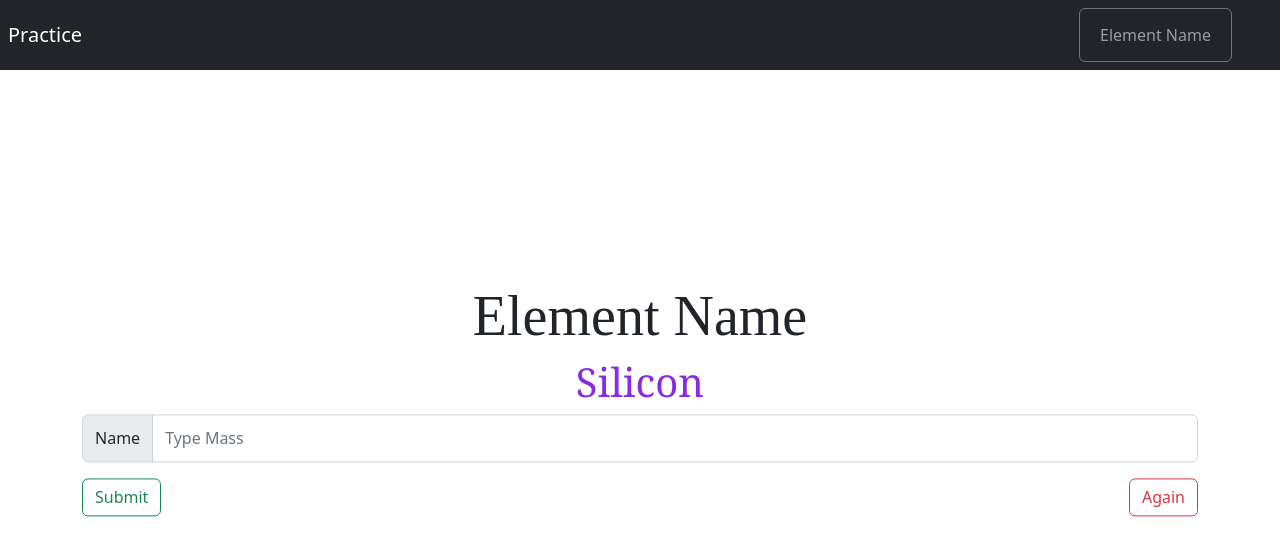
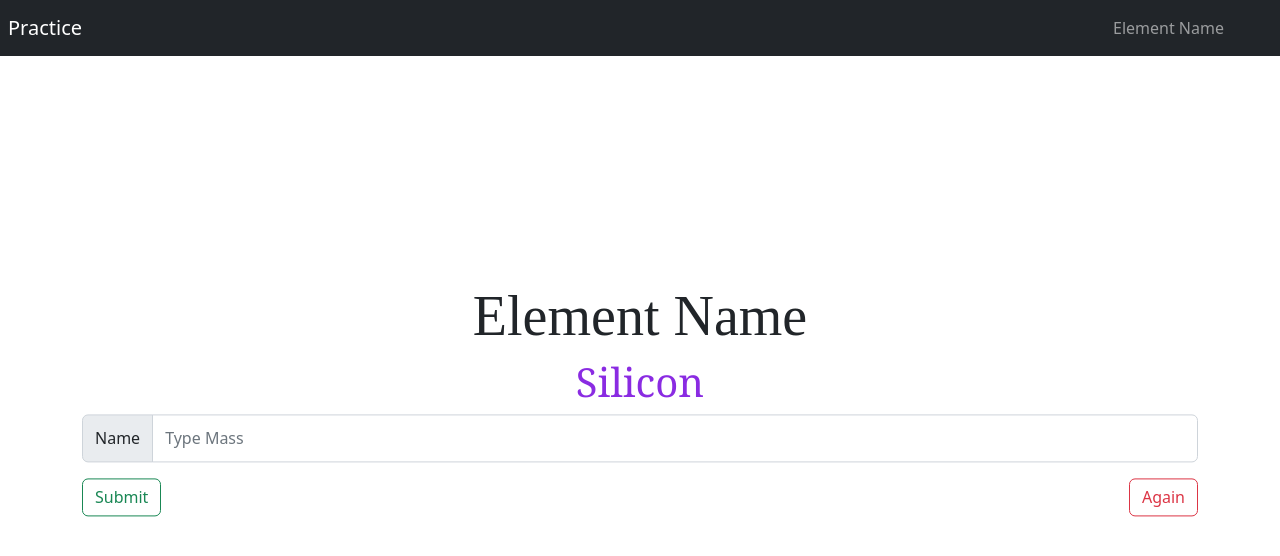
Before and after one commit to Arsh-Pratap/Periodic-Table-Practice, a plain HTML site: page atomicMass.html in a window 1280 px wide. Drawn offline with nearby package versions, Linux system fonts and the light colour scheme.

Commit message:
Update atomicMass.html

```diff
--- a/atomicMass.html
+++ b/atomicMass.html
@@ -20,7 +20,7 @@
       <a href="" class="navbar-brand ms-2">Practice</a>
       <ul class="navbar-nav ms-auto me-5">
         <li class="nav-item">
-          <button type="button" class="btn btn-outline-secondary"> <a href="./index.html" class="nav-link ">Element Name</a></button>
+          <a href="./index.html" class="nav-link ">Element Name</a>
 
         </li>
       </ul>
```
